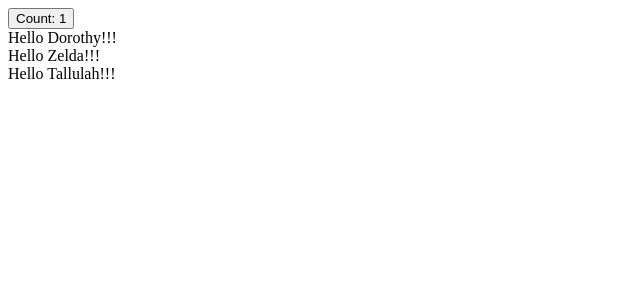
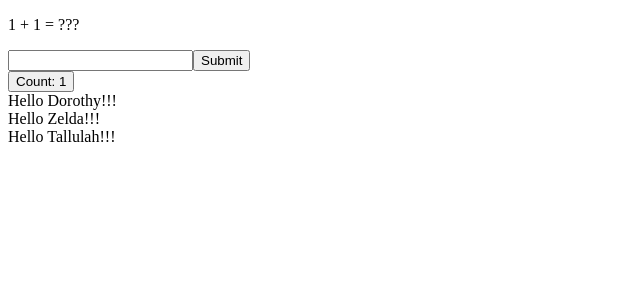
Before and after one commit to davidystephenson/summary-2025-03-08, a React (Vite) app: page / in a window 1280 px wide. Shown: the top 300 px of the page, without its empty margins (0-640 px from the left). Built offline with nearby package versions, Linux system fonts and the light colour scheme.

Commit message:
Form component

```diff
--- a/src/App.jsx
+++ b/src/App.jsx
@@ -1,9 +1,11 @@
 import Hello from "./Hello"
 import Count from "./Count"
+import Form from "./Form"
 
 export default function App () {
   return (
     <div id='wrapper'>
+      <Form />
       <Count />
       <Hello person='Dorothy' />
       <Hello person='Zelda' />
--- a/src/Form.jsx
+++ b/src/Form.jsx
@@ -0,0 +1,20 @@
+import { useState } from "react"
+
+export default function Form () {
+  const [answer, setAnswer] = useState('')
+  function handleChange (event) {
+    setAnswer(event.target.value)
+  }
+  function handleSubmit (event) {
+    event.preventDefault()
+    const correct = answer === '2'
+    console.log('correct', correct)
+  }
+  return (
+    <form onSubmit={handleSubmit}>
+      <p>1 + 1 = ???</p>
+      <input value={answer} onChange={handleChange} />
+      <button>Submit</button>
+    </form>
+  )
+}
```
